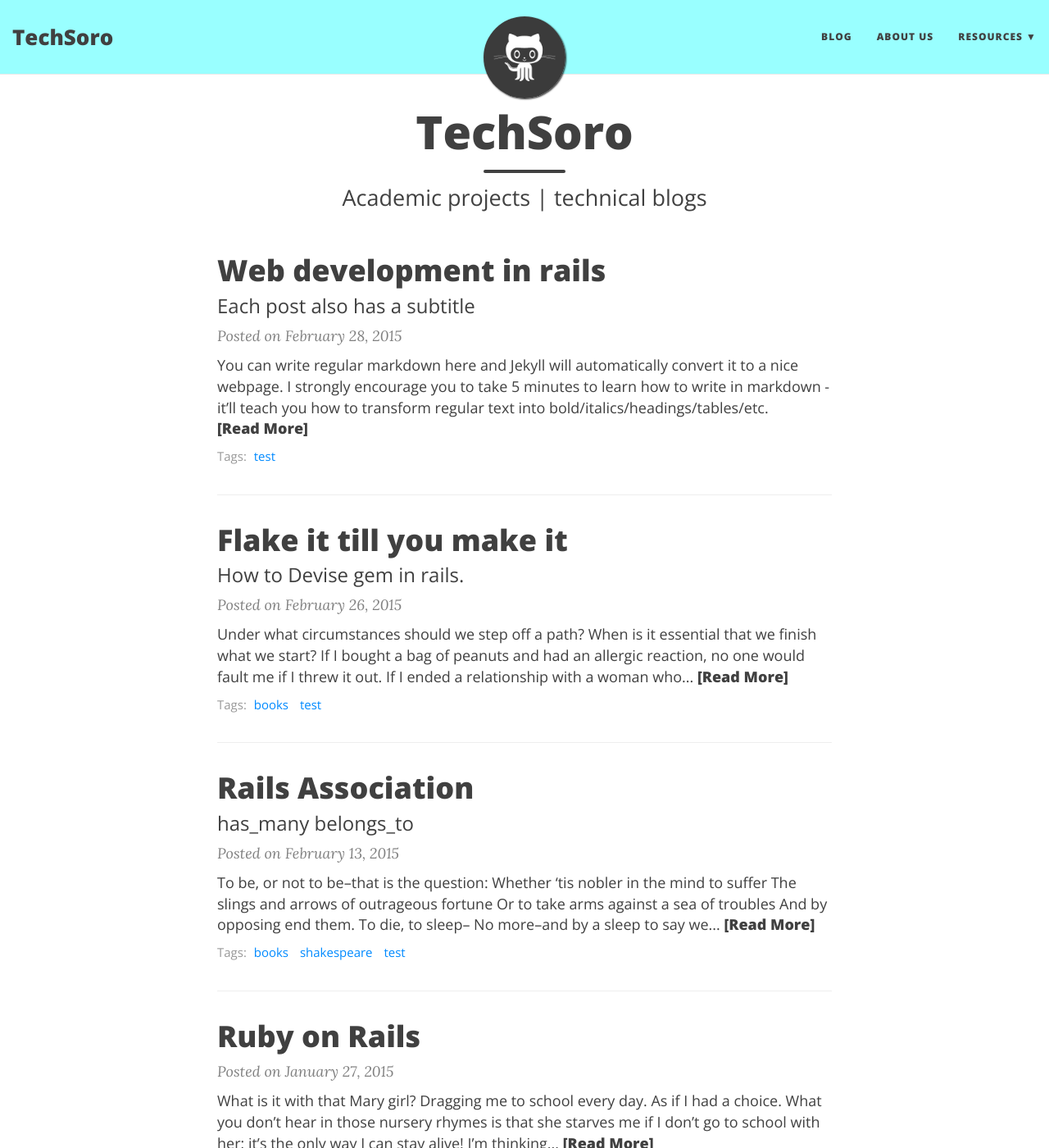
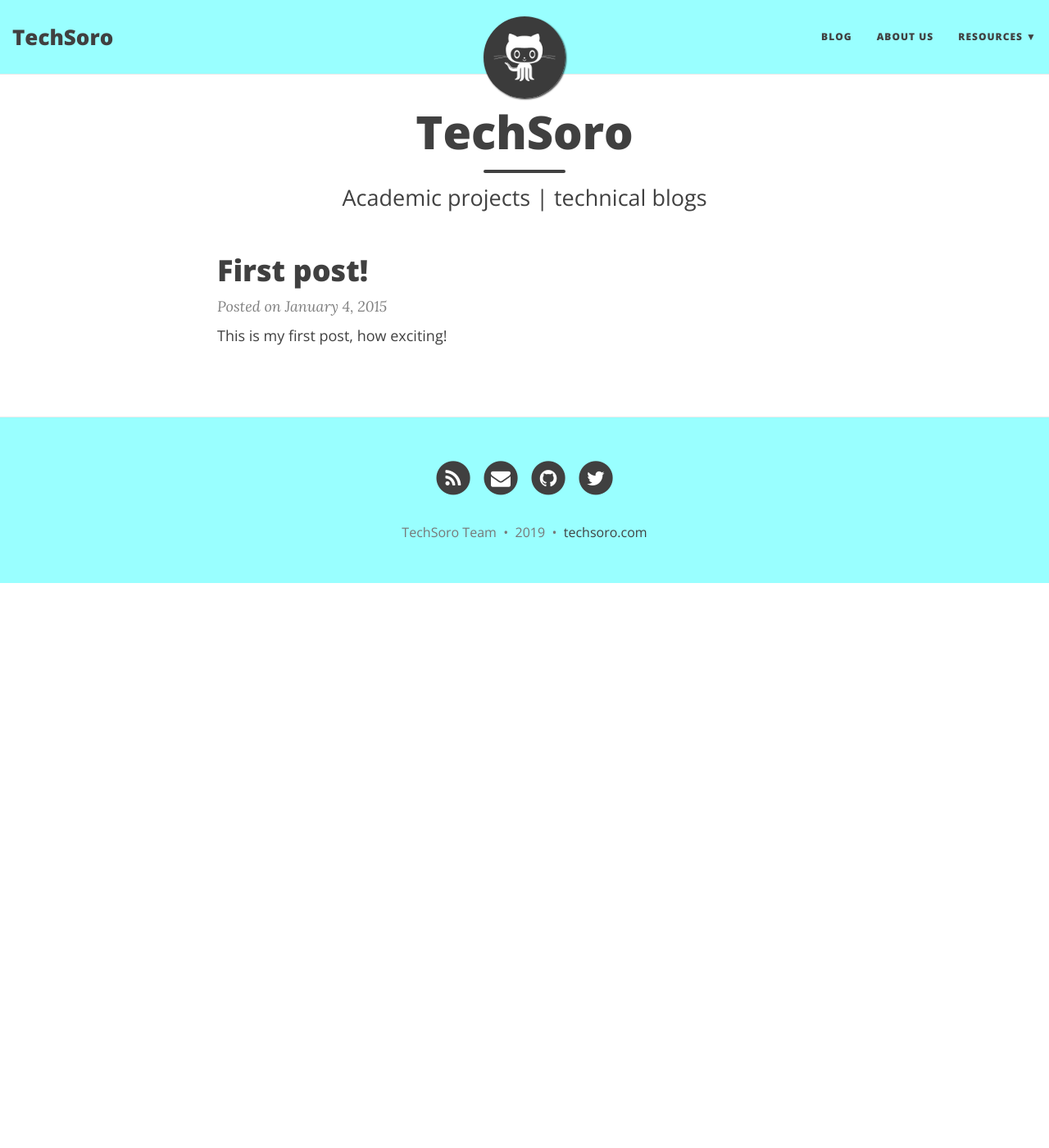
Before and after one commit to techsoro/techsoro-website, a Jekyll site: the page built from blog/index.html, in a window 1280 px wide and 1400 px high. Shown: the whole window at 82% size. Built offline with Jekyll 4.4.1, drawn with Linux system fonts in a browser that asks for light colours; nearby versions of some CDN libraries; the list of posts is cut into pages by our own code; some of the changed text lies outside the part shown.

```diff
--- a/_config.yml
+++ b/_config.yml
@@ -17,7 +17,7 @@ baseurl: ""
 title: TechSoro
 
 # Short description of your site
-description: A virtual proof that name is awesome!
+description: Make it possible!
 
 # --- Navigation bar options --- #
 
--- a/_posts/2015-02-28-test-markdown.md
+++ b/_draft/2015-02-28-test-markdown.md
@@ -4,7 +4,7 @@ title: Web development in rails
 subtitle: Each post also has a subtitle
 gh-repo: shekhar-patil/ranklist
 gh-badge: [star, fork, follow]
-tags: [test]
+tags: [shekhar]
 comments: true
 ---
 
```
Also changed, not shown: _posts/2015-01-04-first-post.md (+0 -1 lines), _draft/2015-01-15-pirates.md (renamed from _posts/2015-01-15-pirates.md), _draft/2015-01-19-soccer.md (renamed from _posts/2015-01-19-soccer.md), _draft/2015-01-27-dear-diary.md (renamed from _posts/2015-01-27-dear-diary.md), _draft/2015-02-13-hamlet-monologue.md (renamed from _posts/2015-02-13-hamlet-monologue.md), _draft/2015-02-26-flake-it-till-you-make-it.md (renamed from _posts/2015-02-26-flake-it-till-you-make-it.md).
